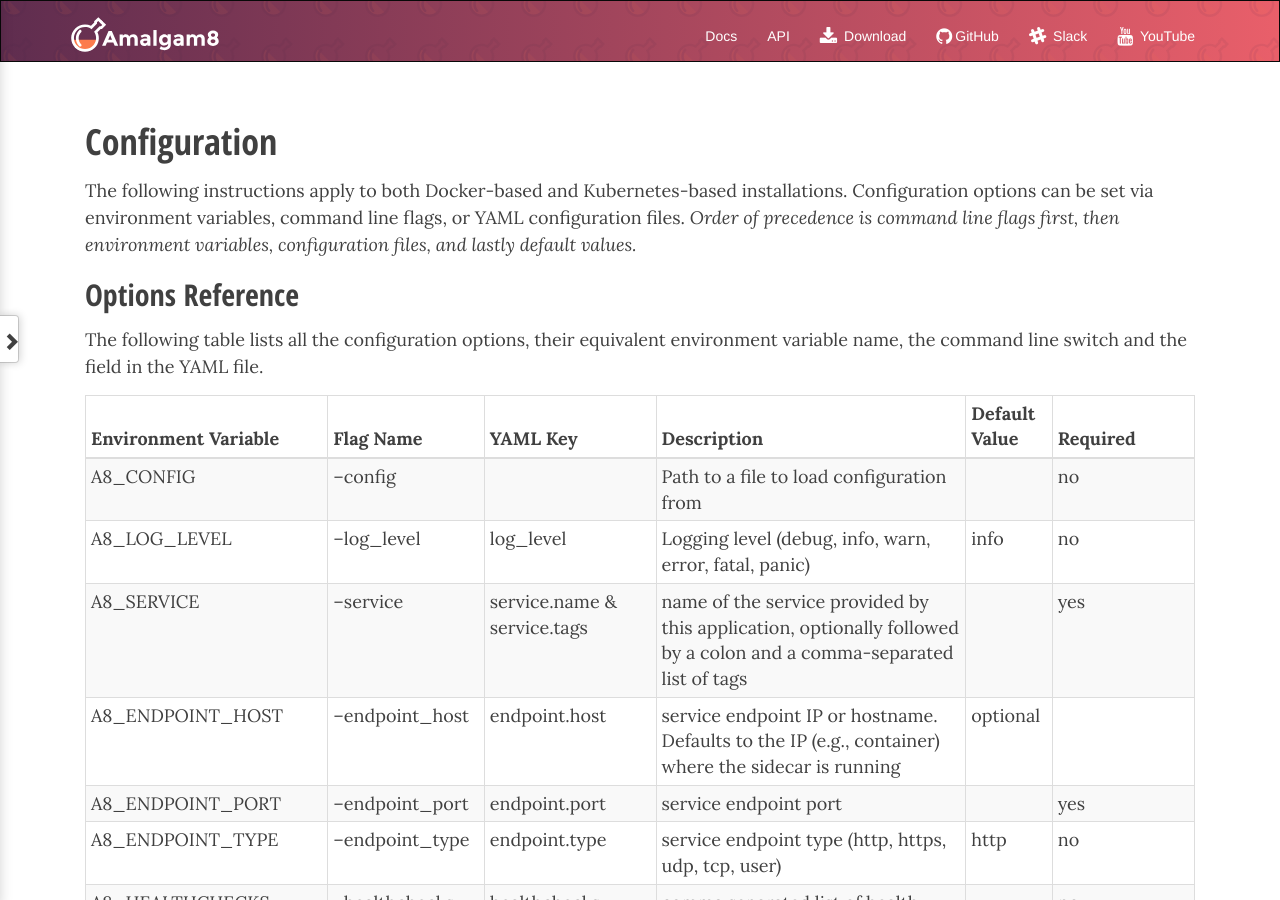
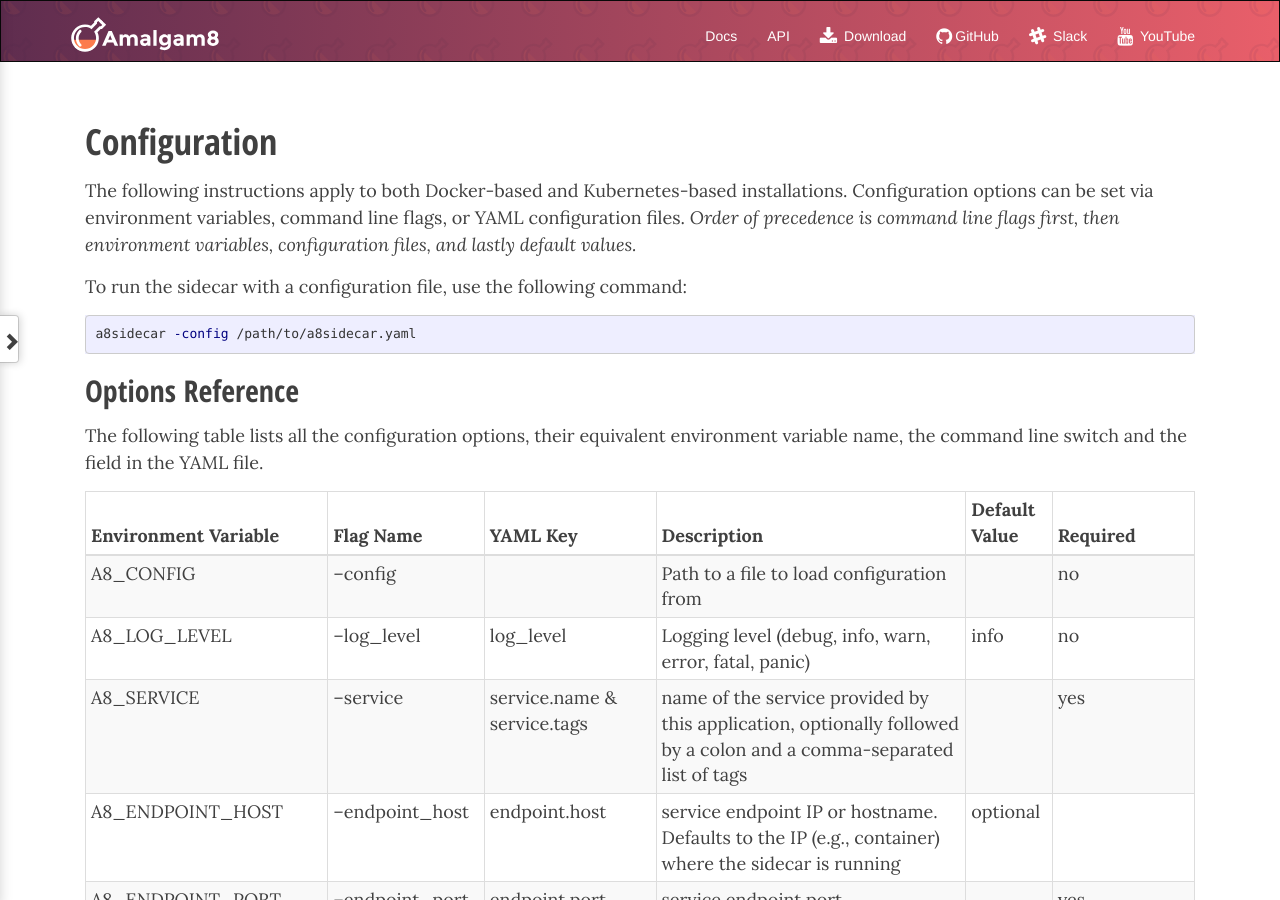
Before and after one commit to amalgam8/amalgam8.github.io, a Jekyll site: the page built from _docs/3-sidecar/configuration-options.md, in a window 1280 px wide and 900 px high. Built offline with Jekyll 4.4.1, drawn with Linux system fonts in a browser that asks for light colours; nearby versions of some CDN libraries; comment, search, counter and statistics services are not loaded.

Commit message:
Mention how to start sidecar with YAML config file.

````diff
--- a/_docs/3-sidecar/configuration-options.md
+++ b/_docs/3-sidecar/configuration-options.md
@@ -11,6 +11,12 @@ installations. Configuration options can be set via environment variables,
 command line flags, or YAML configuration files.  *Order of precedence is
 command line flags first, then environment variables, configuration files,
 and lastly default values.*
+
+To run the sidecar with a configuration file, use the following command:
+
+```bash
+a8sidecar -config /path/to/a8sidecar.yaml
+```
 
 ## Options Reference
 
@@ -59,6 +65,7 @@ A8_REGISTRY_URL=http://a8registryURL
 Equivalent YAML config:
 
 ```yaml
+#a8sidecar.yaml
 service:
   name: service_name
   tags:
````
